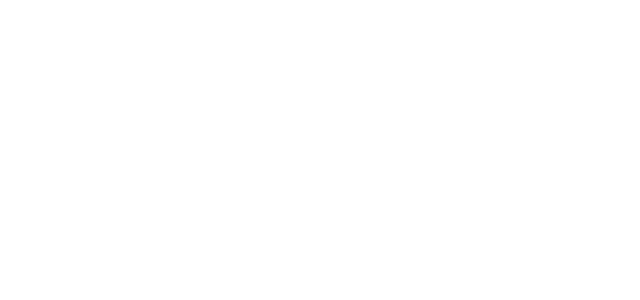
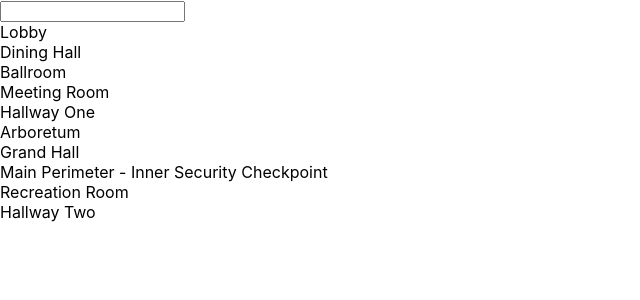
Before and after one commit to RobnettSean22/security-cam-second-run, a React (Create React App) app: page / in a window 1280 px wide. Shown: the top 300 px of the page, without its empty margins (0-640 px from the left). Built offline with nearby package versions, Linux system fonts and the light colour scheme.

Commit message:
search is set up

```diff
--- a/src/App.jsx
+++ b/src/App.jsx
@@ -1,4 +1,4 @@
-import React from "react";
+import React, { useState } from "react";
 import Search from "./components/Search";
 import SortButton from "./components/SortButton";
 import SecurityDisplay from "./components/SecurityDisplay";
@@ -30,13 +30,20 @@
       .values()
   ];
 
-  console.log(mergeData);
+  const [value, setValue] = useState("");
+
+  const filterData = mergeData.filter(dVices => {
+    return dVices.name.toUpperCase().indexOf(value.toUpperCase()) !== -1;
+  });
 
   return (
     <div>
-      <Search />
+      <Search setValue={setValue} />
       <SortButton />
-      <SecurityDisplay />
+
+      {filterData.map((devices, id) => (
+        <SecurityDisplay key={id} devices={devices} />
+      ))}
     </div>
   );
 }
--- a/src/components/Search.jsx
+++ b/src/components/Search.jsx
@@ -1,7 +1,11 @@
 import React from "react";
 
-function Search() {
-  return <div></div>;
+function Search({ setValue }) {
+  return (
+    <div>
+      <input onChange={e => setValue(e.target.value)} />
+    </div>
+  );
 }
 
 export default Search;
--- a/src/components/SecurityDisplay.jsx
+++ b/src/components/SecurityDisplay.jsx
@@ -1,7 +1,7 @@
 import React, { useState } from "react";
 
-function SecurityDisplay() {
-  return <div></div>;
+function SecurityDisplay({ devices, id }) {
+  return <div>{devices.name}</div>;
 }
 
 export default SecurityDisplay;
```
